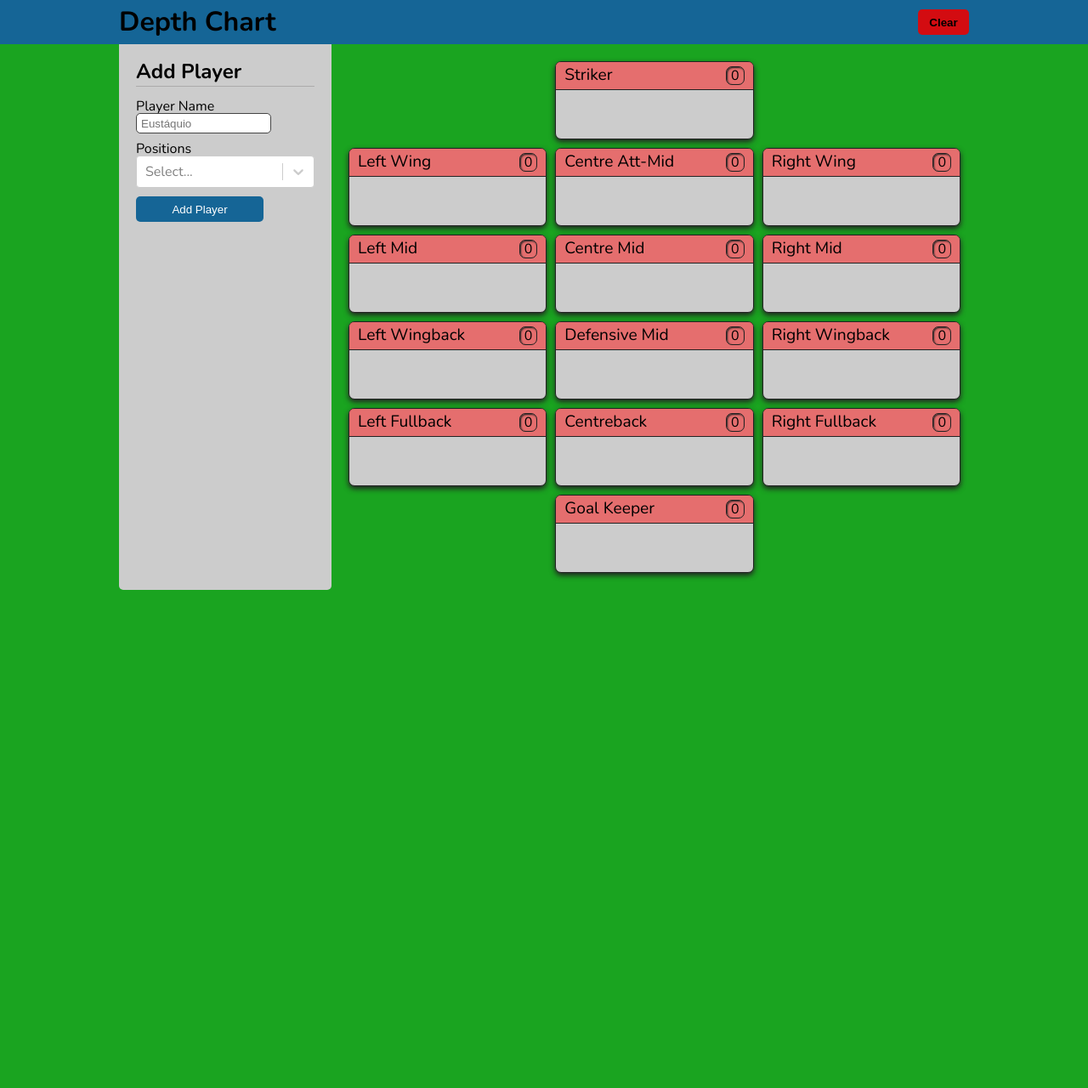
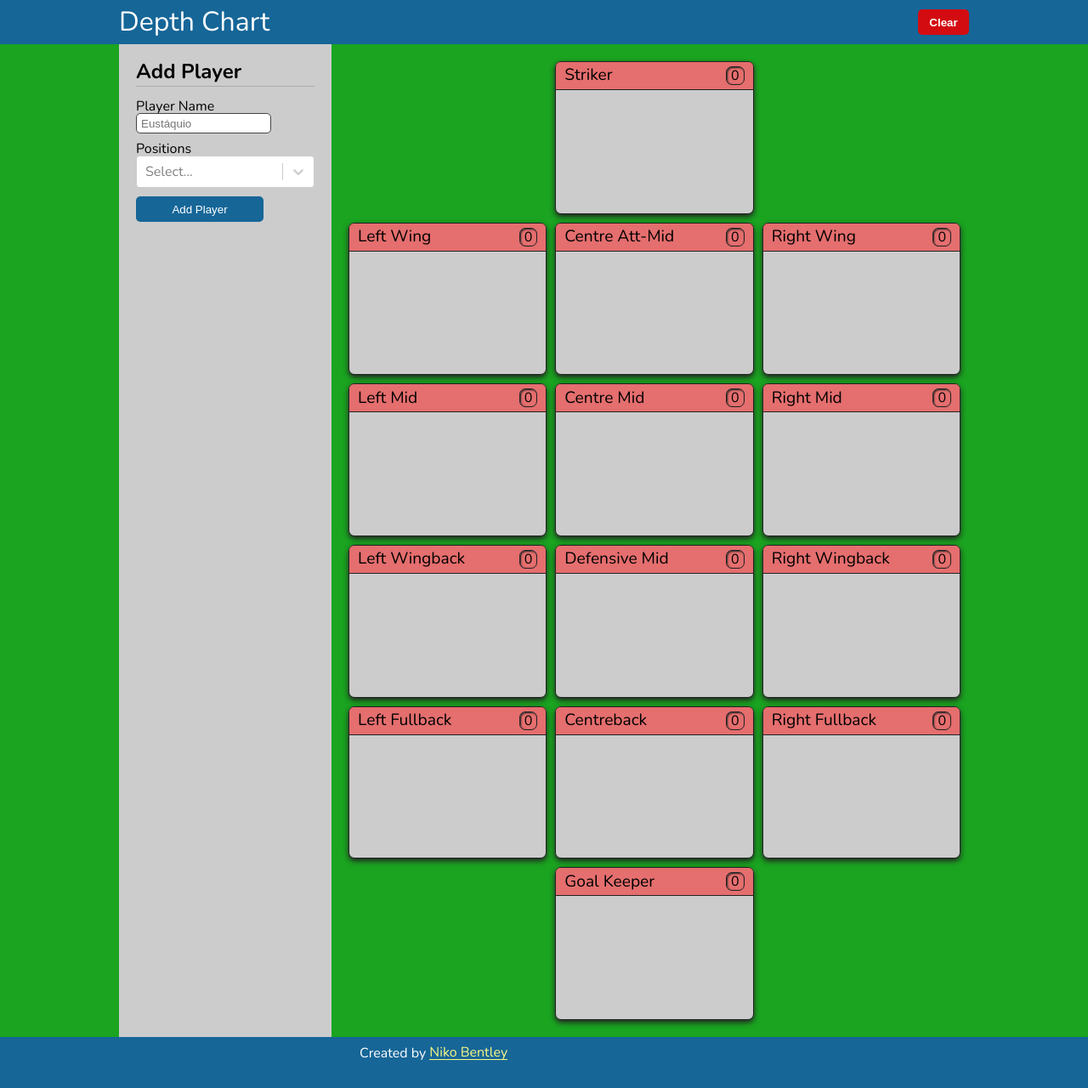
Before and after one commit to MapleThunder/depth-chart, a React (Vite) app: page / in a window 1280 px wide. Shown: the whole page at 85% size. Built offline with nearby package versions, Linux system fonts and the light colour scheme.

Commit message:
updating css to support a footer

```diff
--- a/src/components/App.tsx
+++ b/src/components/App.tsx
@@ -1,15 +1,11 @@
 import styled from "@emotion/styled";
 import { IconContext } from "react-icons";
-import { DragDropContext, DropResult } from "react-beautiful-dnd";
 import { DepthChart } from "./DepthChart";
 import { Header } from "./Header";
-import { GlobalContext, GlobalProvider } from "../context/GlobalState";
+import { GlobalProvider } from "../context/GlobalState";
 import { Sidebar } from "./Sidebar";
 import { Modal } from "./Modal";
-import { Player } from "../store/types";
-import { byPosition } from "../util/filters";
-import { useContext } from "react";
-import { resetWeights } from "../util/weightUtils";
+import { Footer } from "./Footer";
 
 export function App() {
   return (
@@ -22,6 +18,7 @@ export function App() {
             <DepthChart />
           </div>
         </MainStyles>
+        <Footer />
         <Modal />
       </IconContext.Provider>
     </GlobalProvider>
--- /dev/null
+++ b/src/components/Footer.tsx
@@ -0,0 +1,28 @@
+import styled from "@emotion/styled";
+
+export function Footer() {
+  return (
+    <FooterStyles>
+      <div className="wrapper">
+        Created by&nbsp;
+        <a href="https://twitter.com/Niko_Bentley">Niko Bentley</a>
+      </div>
+    </FooterStyles>
+  );
+}
+
+const FooterStyles = styled.footer`
+  width: 100%;
+  height: 60px;
+  background-color: var(--primary);
+  color: var(--text-colour-light);
+
+  .wrapper {
+    width: 100%;
+    max-width: var(--max-width);
+    display: flex;
+    justify-content: center;
+    align-items: center;
+    padding: 10px;
+  }
+`;
--- a/src/components/Header.tsx
+++ b/src/components/Header.tsx
@@ -15,6 +15,7 @@ export function Header() {
 const HeaderStlyes = styled.header`
   width: 100vw;
   background-color: var(--primary);
+  color: var(--text-colour-light);
   display: flex;
   justify-content: center;
 
@@ -26,6 +27,9 @@ const HeaderStlyes = styled.header`
     align-items: center;
     padding: 10px;
 
+    h1 {
+      font-weight: normal;
+    }
     button {
       vertical-align: middle;
     }
--- a/src/components/Sidebar.tsx
+++ b/src/components/Sidebar.tsx
@@ -24,12 +24,10 @@ const SidebarStyles = styled.div`
     margin-bottom: 10px;
   }
   background-color: var(--grey);
-  border-radius: 0 0 5px 5px;
 
   @media screen and (max-width: 700px) {
     width: 100%;
     padding: 0;
-    border-radius: 0;
 
     .sidebar-wrapper {
       align-items: center;
--- a/src/styles/base.scss
+++ b/src/styles/base.scss
@@ -6,10 +6,10 @@
   --grey: #cccccc;
   --grey-dark: #444444;
   --greyDark: #444444;
-  --yellow: #fcf780;
-  --blue: #156596;
-  --blue-light: #4a99c9;
-  --blue-dark: #043c5e;
+  --yellow: hsl(58, 95%, 75%);
+  --blue: hsl(203, 75%, 34%);
+  --blue-light: hsl(203, 75%, 44%);
+  --blue-dark: hsl(203, 75%, 24%);
   --purple: #8e5c7f;
   --green: #1aa420;
 
@@ -19,12 +19,14 @@
   --text-colour-light: var(--white);
   --primary: var(--blue);
   --primary-light: var(--blue-light);
+  --secondary: var(--yellow);
   --pitch: var(--green);
   --great: rgba(23, 181, 31, 0.7);
   --good: rgba(163, 211, 85, 0.7);
   --okay: rgba(252, 247, 128, 0.7);
   --competent: rgba(235, 150, 60, 0.7);
   --bad: rgba(240, 71, 71, 0.7);
+  --error: #e90303e5;
   --error: rgba(233, 3, 3, 0.897);
   --disabled: #b0b0b0;
   --highlight: rgba(74, 153, 201, 0.4);
@@ -35,13 +37,11 @@
   --bs-small: 1px 1px 2px var(--black);
   --bs-inset: inset 1px 1px 2px var(--black);
   --max-width: 1000px;
-  --mobile-width: 900px;
   --font-family: Nunito, Verdana, Geneva, Tahoma, sans-serif;
 }
 
 html,
-body,
-#app {
+body {
   height: 100vw;
   width: 100vw;
 }
@@ -60,3 +60,24 @@ h2 {
   font-size: 1.5em;
   font-weight: bold;
 }
+
+#app {
+  min-height: 100%;
+  display: grid;
+  grid-template-rows: 52px 1fr auto;
+  footer {
+    grid-row: 3/4;
+  }
+}
+
+a {
+  color: var(--secondary);
+  text-decoration: none;
+  border-bottom: 1px solid var(--secondary);
+}
+
+a:hover,
+a:focus {
+  color: var(--text-colour-dark);
+  background-color: var(--secondary);
+}
```
